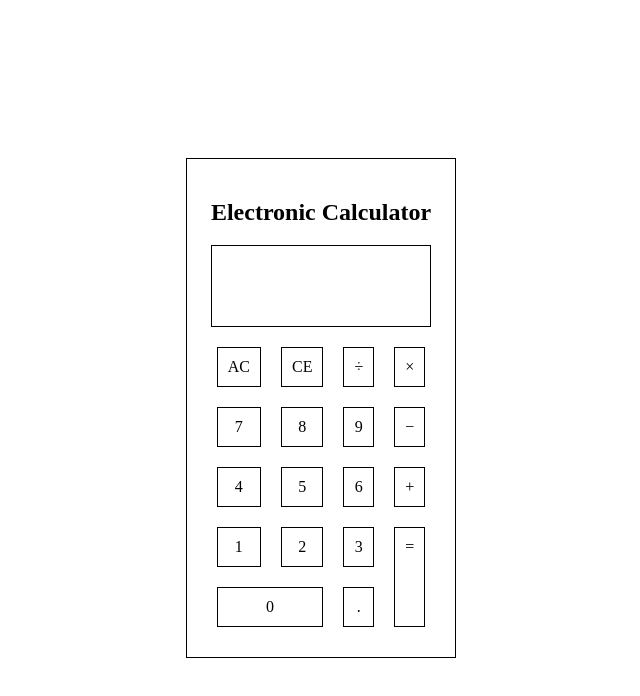
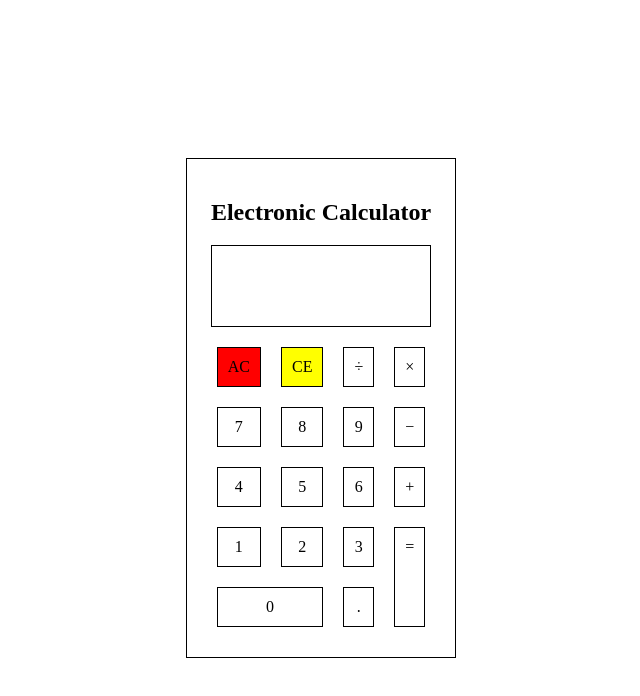
Before and after one commit to wmemorgan/calculator_js, a plain HTML site: page index.html in a window 1280 px wide. Shown: the whole page, without its empty margins (319-959 px from the left). Drawn offline with Linux system fonts and the light colour scheme.

Commit message:
Initial format of AC and CE keys.

```diff
--- a/style.css
+++ b/style.css
@@ -61,6 +61,14 @@ body, html {
 
 }
 
+#AC {
+  background-color: red;
+}
+
+#CE {
+  background-color: yellow;
+}
+
 #equals {
   grid-row: span 2;
 
```
